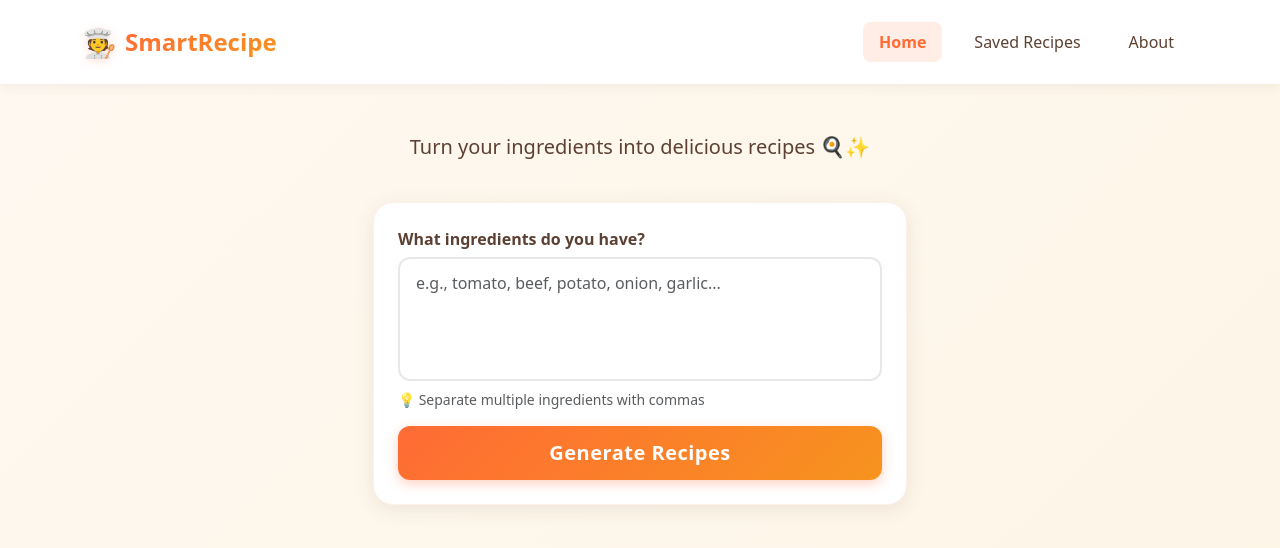
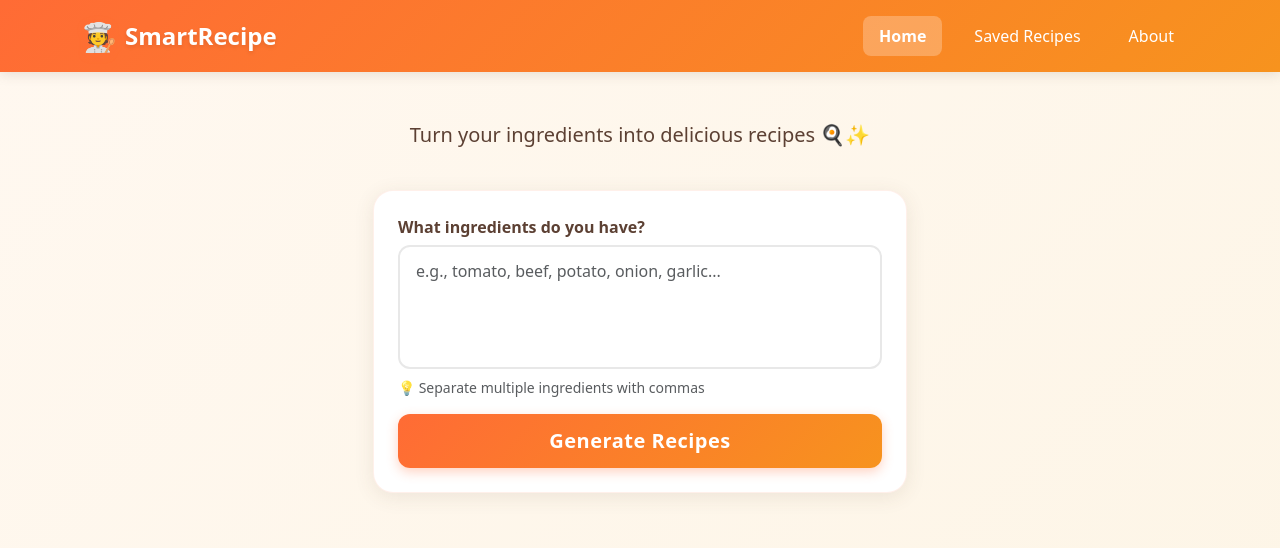
Before and after one commit to CS571-F25/p116, a React (Vite) app: page / in a window 1280 px wide. Shown: the top 548 px of the page. Built offline with nearby package versions, Linux system fonts and the light colour scheme.

Commit message:
style: navbar color

```diff
--- a/src/components/Navigation.css
+++ b/src/components/Navigation.css
@@ -1,13 +1,13 @@
 .custom-navbar {
-  background: white !important;
-  box-shadow: 0 2px 12px rgba(92, 64, 51, 0.08);
-  padding: 16px 0;
+  background: var(--gradient-primary) !important;
+  box-shadow: 0 2px 12px rgba(92, 64, 51, 0.15);
+  padding: 10px 0;
 }
 
 .navbar-brand-custom {
   font-size: 1.5rem;
   font-weight: 700;
-  color: var(--color-warm-brown) !important;
+  color: white !important;
   text-decoration: none;
   display: flex;
   align-items: center;
@@ -17,7 +17,7 @@
 
 .navbar-brand-custom:hover {
   transform: scale(1.05);
-  color: var(--color-primary) !important;
+  color: var(--color-cream) !important;
 }
 
 .brand-icon {
@@ -26,14 +26,13 @@
 }
 
 .brand-text {
-  background: linear-gradient(135deg, #ff6b35 0%, #f7931e 100%);
-  -webkit-background-clip: text;
-  -webkit-text-fill-color: transparent;
-  background-clip: text;
+  color: white !important;
+  -webkit-text-fill-color: white;
+  text-shadow: 0 2px 4px rgba(0, 0, 0, 0.1);
 }
 
 .custom-navbar .nav-link {
-  color: var(--color-warm-brown) !important;
+  color: white !important;
   font-weight: 500;
   margin: 0 8px;
   padding: 8px 16px !important;
@@ -43,12 +42,12 @@
 }
 
 .custom-navbar .nav-link:hover {
-  color: var(--color-primary) !important;
-  background: rgba(255, 107, 53, 0.08);
+  color: var(--color-cream) !important;
+  background: rgba(255, 255, 255, 0.15);
 }
 
 .custom-navbar .nav-link.active {
-  color: var(--color-primary) !important;
-  background: rgba(255, 107, 53, 0.12);
+  color: white !important;
+  background: rgba(255, 255, 255, 0.25);
   font-weight: 600;
 }
--- a/src/components/Navigation.jsx
+++ b/src/components/Navigation.jsx
@@ -12,7 +12,7 @@ export default function Navigation() {
   ];
 
   return (
-    <Navbar expand="lg" className="custom-navbar" variant="light">
+    <Navbar expand="lg" className="custom-navbar" variant="dark">
       <Container>
         <Navbar.Brand as={Link} to="/" className="navbar-brand-custom">
           <span className="brand-icon">🧑‍🍳</span>
```
